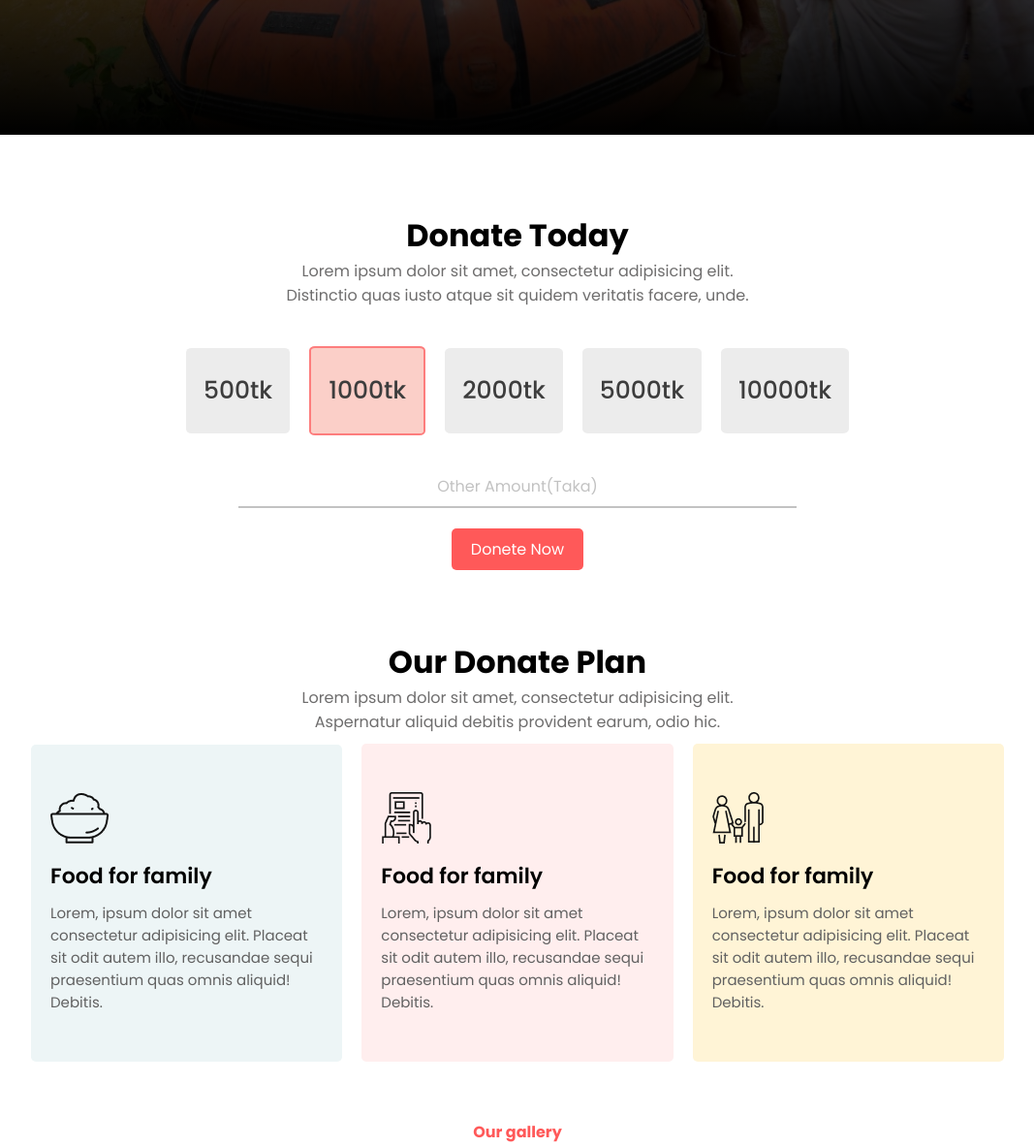
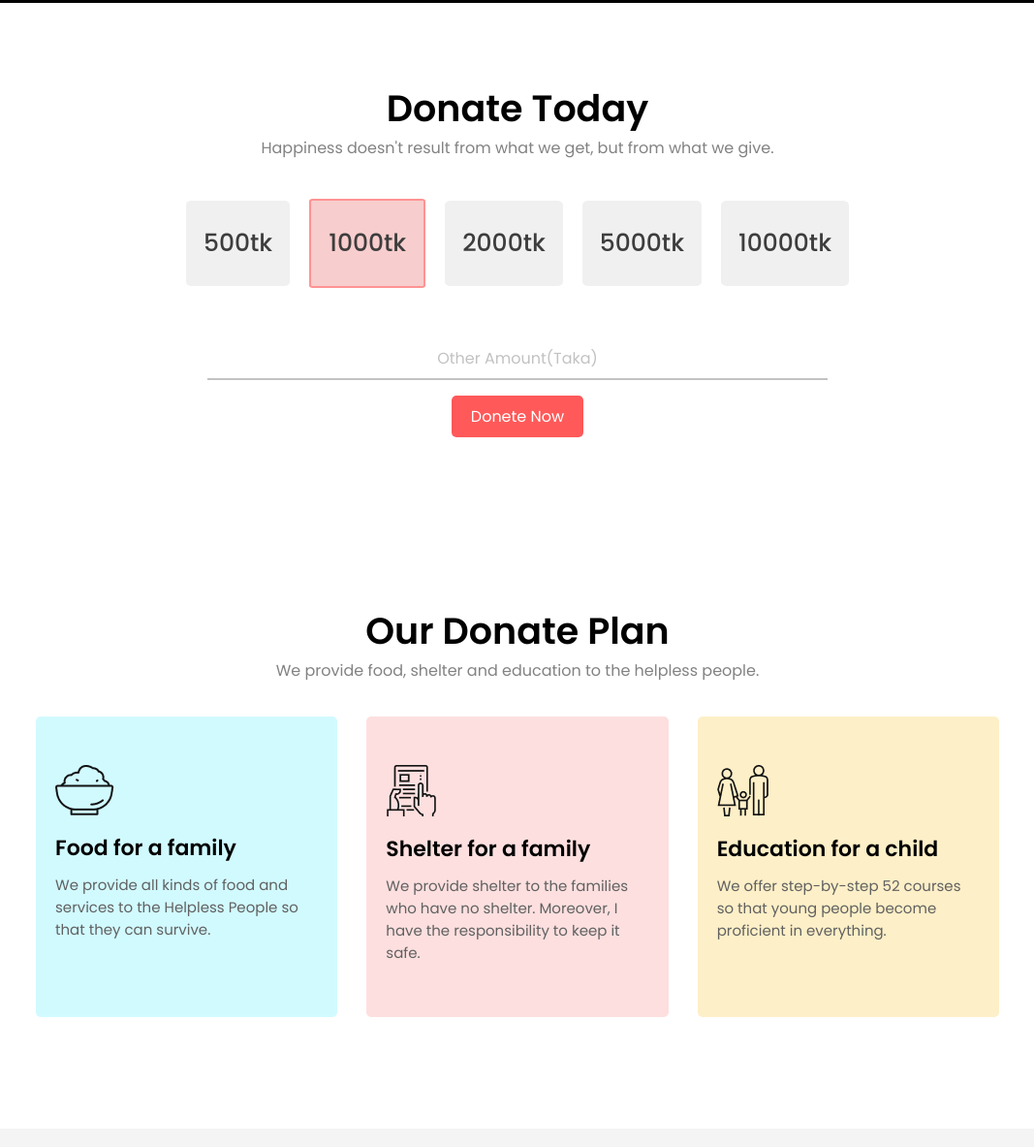
Before and after one commit to Ashik72/donate-website, a plain HTML site: page index.html in a window 1280 px wide. Shown: the part 501-1684 px from the top of the page at 97% size, without its empty margins (106-1173 px from the left). Drawn offline with Linux system fonts and the light colour scheme.

Commit message:
Some issue fixed

```diff
--- a/index.html
+++ b/index.html
@@ -20,68 +20,68 @@
                generation self-reliant, protecting the environment, donating
                blood and helping each other as a family.
             </p>
-            <a class="btn" href="#">Donate Now</a>
+            <a class="btn-style" href="#">Donate Now</a>
          </div>
       </section>
-      <section class="donate-today">
+
+      <section>
          <div class="heading-style">
             <h1>Donate Today</h1>
             <p>
-               Lorem ipsum dolor sit amet, consectetur adipisicing elit.
-               Distinctio quas iusto atque sit quidem veritatis facere, unde.
+               Happiness doesn't result from what we get, but from what we give.
             </p>
          </div>
-         <div class="donate-money">
-            <h2>500tk</h2>
-            <h2 class="donate-money-border">1000tk</h2>
-            <h2>2000tk</h2>
-            <h2>5000tk</h2>
-            <h2>10000tk</h2>
-         </div>
-         <div class="donate-today-btn">
-            <h5>Other Amount(Taka)</h5>
-            <!-- <hr /> -->
-            <a class="btn" href="#">Donete Now</a>
+         <div class="donate-today-wrapper">
+            <div class="donate-today">
+               <h2 class="donate-today-money">500tk</h2>
+               <h2 class="border-style">1000tk</h2>
+               <h2 class="donate-today-money">2000tk</h2>
+               <h2 class="donate-today-money">5000tk</h2>
+               <h2 class="donate-today-money">10000tk</h2>
+            </div>
+            <div class="donate-today-btn">
+               <h5>Other Amount(Taka)</h5>
+               <!-- <hr /> -->
+               <a class="btn-style" href="#">Donete Now</a>
+            </div>
          </div>
       </section>
-      <section class="donate-plan">
+
+      <section>
          <div class="heading-style">
             <h1>Our Donate Plan</h1>
             <p>
-               Lorem ipsum dolor sit amet, consectetur adipisicing elit.
-               Aspernatur aliquid debitis provident earum, odio hic.
+               We provide food, shelter and education to the helpless people.
             </p>
          </div>
          <div class="donate-plan-boxs">
             <div class="donate-plan-box box1">
                <img src="/icons/food.png" alt="" />
-               <h3>Food for family</h3>
+               <h3>Food for a family</h3>
                <p>
-                  Lorem, ipsum dolor sit amet consectetur adipisicing elit.
-                  Placeat sit odit autem illo, recusandae sequi praesentium quas
-                  omnis aliquid! Debitis.
+                  We provide all kinds of food and services to the Helpless
+                  People so that they can survive.
                </p>
             </div>
             <div class="donate-plan-box box2">
                <img src="/icons/Frame-1.png" alt="" />
-               <h3>Food for family</h3>
+               <h3>Shelter for a family</h3>
                <p>
-                  Lorem, ipsum dolor sit amet consectetur adipisicing elit.
-                  Placeat sit odit autem illo, recusandae sequi praesentium quas
-                  omnis aliquid! Debitis.
+                  We provide shelter to the families who have no shelter.
+                  Moreover, I have the responsibility to keep it safe.
                </p>
             </div>
             <div class="donate-plan-box box3">
                <img src="/icons/shelter.png" alt="" />
-               <h3>Food for family</h3>
+               <h3>Education for a child</h3>
                <p>
-                  Lorem, ipsum dolor sit amet consectetur adipisicing elit.
-                  Placeat sit odit autem illo, recusandae sequi praesentium quas
-                  omnis aliquid! Debitis.
+                  We offer step-by-step 52 courses so that young people become
+                  proficient in everything.
                </p>
             </div>
          </div>
       </section>
+
       <section class="gallery">
          <h4>Our gallery</h4>
          <div class="heading-style">
@@ -110,15 +110,16 @@
             </div>
          </div>
       </section>
-      <section class="updates">
+
+      <section>
          <div class="heading-style">
             <h1>Get My Updates</h1>
             <p>
-               Lorem ipsum dolor sit amet, consectetur adipisicing elit.
-               Aspernatur aliquid debitis provident earum, odio hic.
+               If you still can't find the answer, you can mail it using the
+               following methods, I will contact you very soon.
             </p>
          </div>
-         <form>
+         <form class="update-form">
             <div class="form-info">
                <input type="email" placeholder="Email" />
                <a class="form-info-btn" href="">Subscribe</a>
@@ -127,7 +128,7 @@
       </section>
    </body>
    <footer>
-      <h4><i>Ashik Ahmed</i></h4>
-      <p>@2022 Dhaka,Bangladesh. All rights reserved.</p>
+      <h4><i>Be Humble</i></h4>
+      <p>@2022 Sellyt,Bangladesh. All rights reserved.</p>
    </footer>
 </html>
--- a/style.css
+++ b/style.css
@@ -1,13 +1,40 @@
 @import url("https://fonts.googleapis.com/css2?family=Poppins:wght@100;200;300;400;500;600;700;800;900&family=Roboto:wght@300;400;500;700&display=swap");
+/* Golbal Styles */
 * {
    padding: 0;
    margin: 0;
-}
-body {
    font-family: "Poppins", sans-serif;
 }
+section {
+   padding: 80px 0;
+}
+.heading-style {
+   width: 100%;
+   max-width: 45%;
+   margin: 0 auto;
+   text-align: center;
+}
+.heading-style h1 {
+   font-size: 38px;
+   font-weight: 600;
+}
+.heading-style p {
+   color: #838282;
+   font-size: 16px;
+   font-weight: 400;
+}
+.btn-style {
+   text-decoration: none;
+   background-color: #ff5959;
+   padding: 10px 20px;
+   color: white;
+   border-radius: 5px;
+}
+
+/* Top-banner  */
+
 .top-banner {
-   height: 80vh;
+   padding-bottom: 0px;
    width: 100%;
    background-image: linear-gradient(
          to bottom,
@@ -24,7 +51,7 @@ body {
    width: 100%;
    margin: 0 auto;
    max-width: 50%;
-   padding-top: 150px;
+   padding: 80px 0px;
 }
 .top-banner div h1 {
    color: white;
@@ -38,31 +65,13 @@ body {
    padding-bottom: 30px;
    font-size: 15px;
 }
-.btn {
-   text-decoration: none;
-   background-color: #ff5959;
-   padding: 10px 20px;
-   color: white;
-   border-radius: 5px;
-}
 
 /* donate-today */
+.donate-today-wrapper {
+   width: 50%;
+   margin: 0 auto;
+}
 .donate-today {
-   padding: 80px 0;
-}
-.heading-style {
-   width: 100%;
-   max-width: 40%;
-   margin: 0 auto;
-   text-align: center;
-}
-.heading-style h1 {
-   font-size: 32px;
-}
-.heading-style p {
-   color: #6e6d6d;
-}
-.donate-money {
    display: flex;
    width: 50%;
    margin: 0 auto;
@@ -70,55 +79,63 @@ body {
    align-items: center;
    padding: 30px;
 }
-.donate-money h2 {
+.donate-today-money {
    font-weight: 500;
    color: rgb(61, 61, 61);
    padding: 25px 18px;
    font-size: 25px;
    border-radius: 5%;
    margin: 10px;
-   background: rgb(236, 236, 236);
+   background: rgb(240, 240, 240);
 }
-.donate-money-border {
-   border: 2px solid rgb(253, 125, 125);
-   border-radius: 3px;
-   background: rgba(248, 160, 145, 0.5) !important;
+.border-style {
+   font-weight: 500;
+   margin: 10px;
+   color: rgb(61, 61, 61);
+   padding: 25px 18px;
+   font-size: 25px;
+   border: 2px solid rgb(255, 147, 147);
+   border-radius: 3%;
+   background: rgb(248, 205, 205);
 }
 .donate-today-btn {
    text-align: center;
+   padding: 20px 0;
 }
 .donate-today-btn h5 {
-   width: 45%;
    margin: 0 auto;
    display: block;
    font-weight: 400;
    font-size: 16px;
    color: rgb(194, 194, 194);
    padding-bottom: 8px;
-   margin-bottom: 30px;
+   margin-bottom: 25px;
    border-bottom: 2px solid rgb(194, 194, 194);
 }
 
 /* Donate plan */
+
 .donate-plan-boxs {
    width: 80%;
-   margin: 0 auto;
+   margin: 20px auto;
    display: flex;
    align-items: center;
 }
 .donate-plan-box {
+   width: 300px;
+   height: 210px;
    border-radius: 5px;
-   margin: 10px;
+   margin: 15px;
    padding: 50px 20px;
 }
 .box1 {
-   background-color: #edf5f6;
+   background-color: #d1faff;
 }
 .box2 {
-   background-color: #ffeeee;
+   background-color: #fddfdf;
 }
 .box3 {
-   background-color: #fff4d6;
+   background-color: #fdefc7;
 }
 .donate-plan-box h3 {
    padding: 10px 0;
@@ -129,13 +146,17 @@ body {
    color: #616161;
    font-size: 15px;
 }
+
 /* gallery */
 .gallery {
    padding: 50px 0;
+   background-color: #f5f4f4;
 }
 .gallery h4 {
    text-align: center;
    color: #ff5959;
+   font-size: 24px;
+   font-weight: 800;
 }
 .gallery-imgs {
    width: 90%;
@@ -151,21 +172,22 @@ body {
 .gallery-img img {
    padding: 0px;
    width: 390px;
+   height: 260px;
    padding: 10px 10px;
    border-radius: 20px;
 }
 
 /* Form */
 
-.updates form {
+.update-form {
    margin: 50px auto;
-   background-color: #fff4d6;
+   background-color: #fcedc4;
    display: flex;
    align-items: center;
    justify-content: center;
    padding: 60px 45px;
-   width: 40%;
-   border-radius: 5px;
+   width: 45%;
+   border-radius: 5%;
 }
 .form-info {
    position: relative;
@@ -176,6 +198,7 @@ body {
    background-color: rgb(209, 208, 208);
    border-radius: 5px;
    padding: 12px 10px;
+   outline: none;
 }
 .form-info .form-info-btn {
    position: absolute;
@@ -184,18 +207,21 @@ body {
    bottom: 0;
    text-decoration: none;
    background-color: #ff5959;
-   padding: 6px 10px;
+   padding: 8px 10px;
    color: white;
    border-top-right-radius: 5px;
    border-bottom-right-radius: 5px;
 }
+
+/* Footer */
+
 footer {
    text-align: center;
    background-color: black;
    padding: 20px 0;
 }
 footer h4 {
-   font-weight: 500;
+   font-weight: 800;
    color: #ff5959;
 }
 footer p {
```
